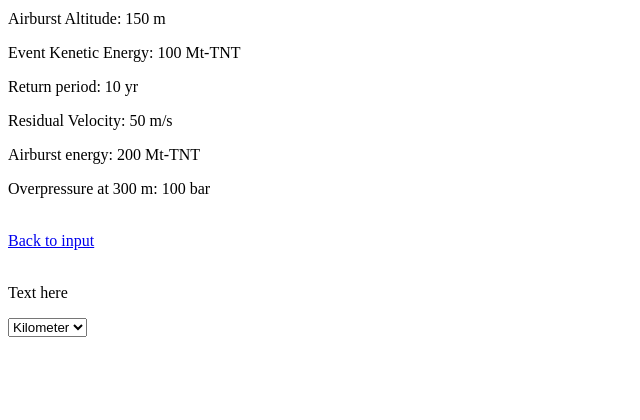
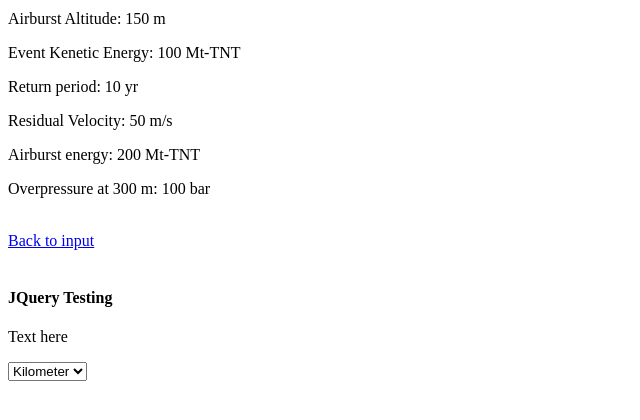
Before and after one commit to npmcdn-to-unpkg-bot/FlaPyDisaster, a Flask app: page /asteroid_result_test in a window 1280 px wide. Shown: the part 278-698 px from the top of the page, without its empty margins (0-640 px from the left). Run offline with Flask 2, Linux system fonts and the light colour scheme.

```diff
--- a/FlaPyDisaster/templates/asteroid_results.html
+++ b/FlaPyDisaster/templates/asteroid_results.html
@@ -31,6 +31,7 @@
     </div>
     <br />
     <div>
+        <h4>JQuery Testing</h4>
         <p id="sel_text">Text here</p>
         <select id="sel_sel" name="sel_test" onchange="unit_conversion('sel_sel', 'sel_text')">
             <option value="km">Kilometer</option>
```
Also changed, not shown: FlaPyDisaster/routes.py (+6 -1 lines), 1 other file.
